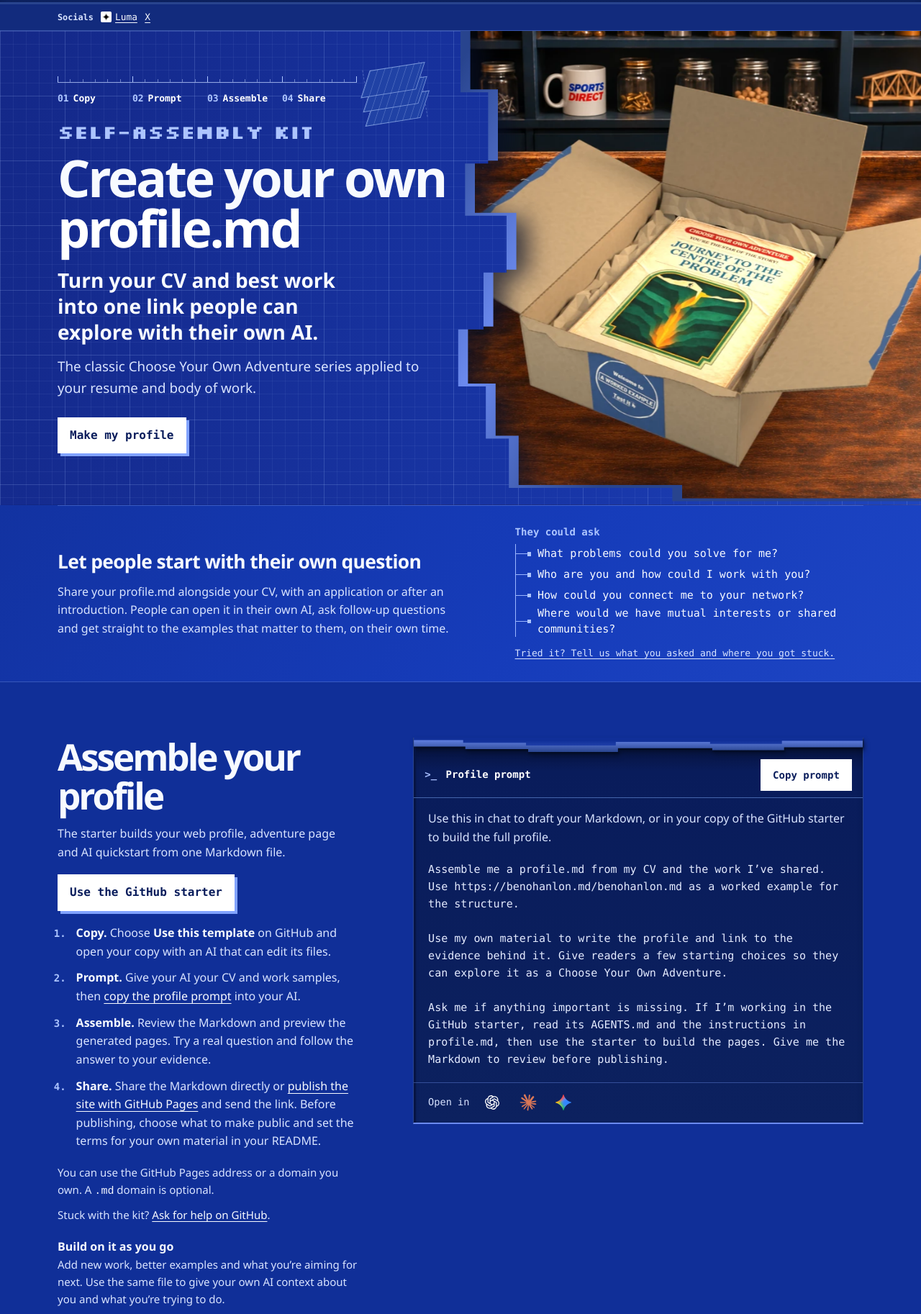
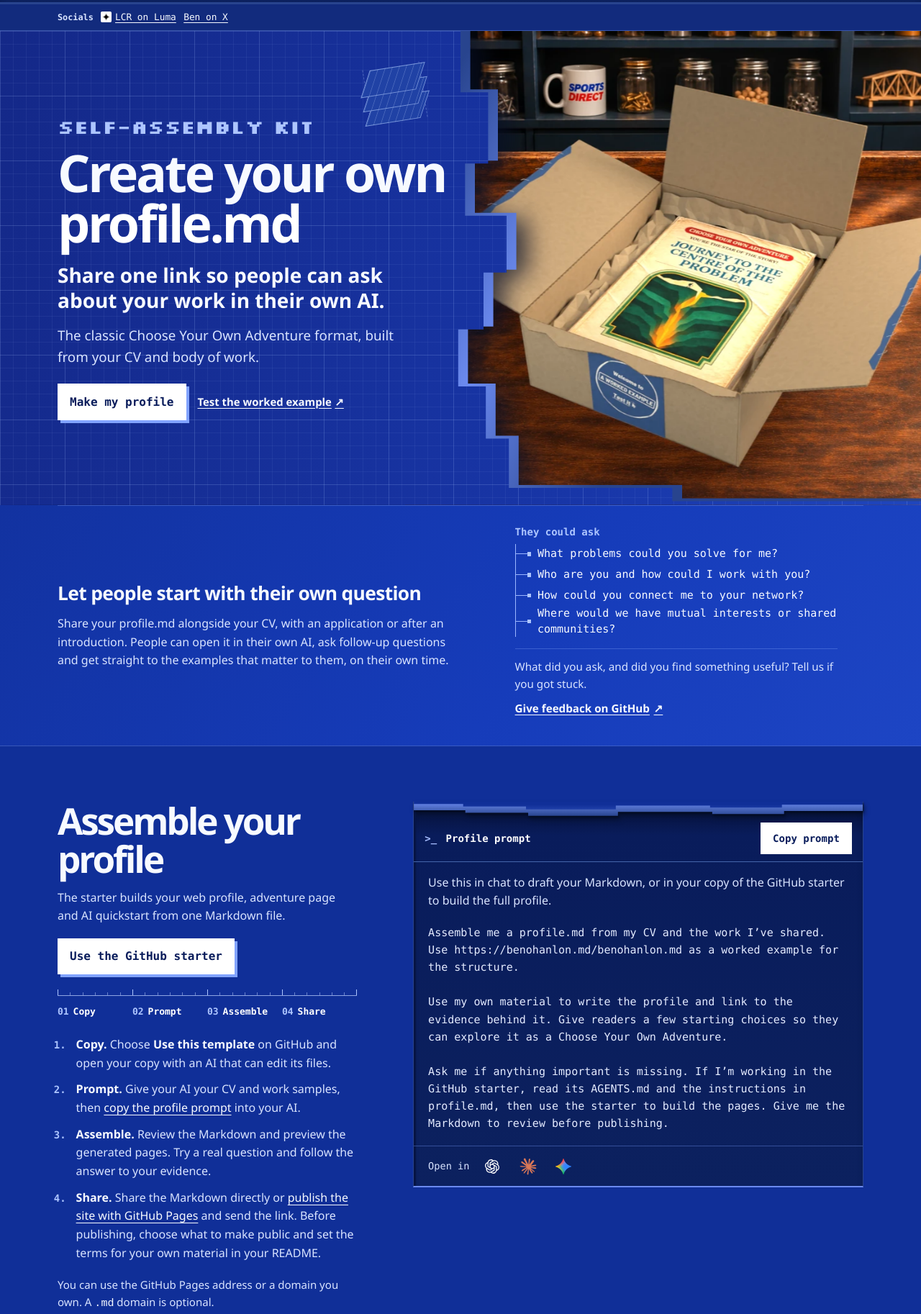
Before and after one commit to benohanlon/hiddenjobs-ai, a plain HTML site: page profile-md/index.html in a window 1280 px wide. Shown: the part 203-2029 px from the top of the page at 72% size. Drawn offline with Linux system fonts and the light colour scheme.

Commit message:
Clarify the profile actions and feedback route

```diff
--- a/assets/site.css
+++ b/assets/site.css
@@ -274,7 +274,7 @@ a { color: var(--ink); text-underline-offset: 0.22em; }
   display: grid;
   grid-template-columns: repeat(4, minmax(0, 1fr));
   width: min(100%, 26rem);
-  margin-bottom: 0.55rem;
+  margin-top: 1.8rem;
   border-top: 1px solid #bdd0feba;
 }
 
@@ -322,7 +322,32 @@ a { color: var(--ink); text-underline-offset: 0.22em; }
 .hero h1 span { color: var(--white); }
 .hero-summary { max-width: 33rem; font-size: clamp(1.35rem, 2.35vw, 1.75rem); font-weight: 680; line-height: 1.28; text-wrap: balance; }
 .hero-context { max-width: 32rem; margin-top: 0.9rem; color: var(--secondary); font-size: clamp(1.0625rem, 1.5vw, 1.175rem); }
-.hero .button { margin-top: 1.6rem; }
+.hero-actions {
+  display: flex;
+  flex-wrap: wrap;
+  align-items: center;
+  gap: 0.55rem 1rem;
+  margin-top: 1.4rem;
+}
+
+.hero-example-link {
+  display: inline-flex;
+  align-items: center;
+  gap: 0.28rem;
+  min-height: 2.75rem;
+  font-weight: 650;
+  font-size: 0.93rem;
+}
+
+.visually-hidden {
+  position: absolute;
+  width: 1px;
+  height: 1px;
+  margin: -1px;
+  overflow: hidden;
+  clip-path: inset(50%);
+  white-space: nowrap;
+}
 
 .button {
   display: inline-flex;
@@ -684,6 +709,21 @@ a { color: var(--ink); text-underline-offset: 0.22em; }
 .reader-choices li { position: relative; display: flex; gap: 0.55rem; align-items: center; min-height: 1.8rem; font: 0.9375rem/1.45 var(--mono); }
 .reader-choices li::before { content: ""; flex: 0 0 auto; width: 0.35rem; height: 0.35rem; background: var(--accent); }
 .reader-choices li::after { content: ""; position: absolute; left: -1rem; width: 1rem; height: 1px; background: #9bb6ff; }
+.reader-feedback {
+  max-width: 28rem;
+  margin-top: 0.95rem;
+  padding-top: 0.75rem;
+  border-top: 1px solid var(--line);
+  color: var(--secondary);
+  font-size: 0.95rem;
+}
+.reader-feedback a {
+  display: inline-flex;
+  align-items: center;
+  gap: 0.35rem;
+  min-height: 2.75rem;
+  font-weight: 650;
+}
 
 .cut-band {
   --cut-face: var(--blue);
@@ -774,7 +814,7 @@ a { color: var(--ink); text-underline-offset: 0.22em; }
 .make-copy h2 { font-size: clamp(2.05rem, 4vw, 3.25rem); letter-spacing: -0.06em; line-height: 1.05; }
 .make-intro { margin-top: 0.85rem; color: var(--secondary); }
 .starter-button { margin-top: 1.1rem; }
-.instructions { margin: 1.15rem 0; padding-left: 1.25rem; }
+.instructions { margin: 0.4rem 0 1.15rem; padding-left: 1.25rem; }
 .instructions li { padding-left: 0.35rem; margin-top: 0.7rem; color: var(--secondary); }
 .instructions li::marker { color: var(--accent); font: 650 0.875rem var(--mono); }
 .instructions strong { color: var(--ink); }
@@ -841,9 +881,6 @@ a { color: var(--ink); text-underline-offset: 0.22em; }
   background: var(--white);
 }
 .newsletter-signup > a { display: inline-block; margin-top: 0.45rem; }
-.reader-choices .reader-feedback { margin-top: 0.8rem; font: 0.81rem/1.5 var(--mono); }
-.reader-feedback a { color: var(--secondary); }
-
 .more-copy { grid-area: copy; max-width: 34rem; }
 #more {
   display: grid;
--- a/profile-md/index.html
+++ b/profile-md/index.html
@@ -19,7 +19,7 @@
   <meta name="twitter:card" content="summary_large_image">
   <meta name="twitter:image" content="https://hiddenjobs.ai/assets/profile-md-share.jpg?v=parcel">
   <meta name="twitter:image:alt" content="Create your own profile.md. A Choose Your Own Adventure for your CV and best work. An open delivery carton sits beside the AI Builders LCR and Hermes Agent logos.">
-  <link rel="stylesheet" href="../assets/site.css?v=socials-newsletter">
+  <link rel="stylesheet" href="../assets/site.css?v=launch-review">
   <script src="../assets/profile.js?v=workbench-depth" defer></script>
   <title>Create your own CYOA profile.md | Hidden Jobs</title>
 </head>
@@ -91,9 +91,9 @@
       <span class="label">Socials</span>
       <a href="https://luma.com/aibuilderslcr" aria-label="AI Builders LCR events on Luma">
         <img src="../assets/luma-icon.ico" alt="" width="15" height="15">
-        Luma
+        LCR on Luma
       </a>
-      <a href="https://x.com/benohanlon" aria-label="Ben O’Hanlon on X">X</a>
+      <a href="https://x.com/benohanlon" aria-label="Ben O’Hanlon on X">Ben on X</a>
     </div>
   </nav>
 
@@ -108,21 +108,18 @@
         </div>
         <div class="shell hero-inner">
           <div class="hero-copy">
-            <nav class="kit-ruler" aria-label="Assembly steps">
-              <a href="#make-yours"><span aria-hidden="true">01</span> Copy</a>
-              <a href="#prompt-profile"><span aria-hidden="true">02</span> Prompt</a>
-              <a href="#assemble-profile"><span aria-hidden="true">03</span> Assemble</a>
-              <a href="#publish-profile"><span aria-hidden="true">04</span> Share</a>
-            </nav>
             <p class="label kit-label">Self-assembly kit</p>
             <h1>Create your own<br><span>profile.md</span></h1>
-            <p class="hero-summary">Turn your CV and best work into one link people can explore with their own AI.</p>
-            <p class="hero-context">The classic Choose Your Own Adventure series applied to your resume and body of work.</p>
-            <a class="button button-primary" href="#make-yours">Make my profile</a>
+            <p class="hero-summary">Share one link so people can ask about your work in their own AI.</p>
+            <p class="hero-context">The classic Choose Your Own Adventure format, built from your CV and body of work.</p>
+            <div class="hero-actions">
+              <a class="button button-primary" href="#make-yours">Make my profile</a>
+              <a class="hero-example-link" href="https://benohanlon.md/" target="_blank" rel="noopener">Test the worked example <span aria-hidden="true">↗</span><span class="visually-hidden"> (opens in a new tab)</span></a>
+            </div>
           </div>
 
           <div class="workshop-example">
-            <a class="example" href="https://benohanlon.md/" aria-label="Test it with Ben’s worked example">
+            <a class="example" href="https://benohanlon.md/" target="_blank" rel="noopener" aria-label="Test Ben’s worked example (opens in a new tab)">
               <span class="tag-cord" aria-hidden="true"></span>
               <span class="example-tag">
                 <span class="tag-eyelet" aria-hidden="true"></span>
@@ -132,7 +129,7 @@
                 <span class="tag-link">Test it</span>
               </span>
             </a>
-            <a class="box-example" href="https://benohanlon.md/" aria-label="Test it with Ben’s worked example">
+            <a class="box-example" href="https://benohanlon.md/" target="_blank" rel="noopener" aria-label="Test Ben’s worked example (opens in a new tab)">
               <span class="box-scene">
                 <span class="box-label">
                   <span class="shelf-badge" aria-hidden="true"></span>
@@ -165,7 +162,10 @@
             <li>How could you connect me to your network?</li>
             <li>Where would we have mutual interests or shared communities?</li>
           </ul>
-          <p class="reader-feedback"><a href="https://github.com/benohanlon/profile-md-template/discussions/categories/show-and-tell">Tried it? Tell us what you asked and where you got stuck.</a></p>
+          <div class="reader-feedback" id="feedback">
+            <p>What did you ask, and did you find something useful? Tell us if you got stuck.</p>
+            <a href="https://github.com/benohanlon/profile-md-template/discussions/categories/show-and-tell">Give feedback on GitHub <span aria-hidden="true">↗</span></a>
+          </div>
         </div>
       </div>
     </section>
@@ -175,8 +175,14 @@
         <h2 id="make-heading">Assemble your profile</h2>
         <p class="make-intro">The starter builds your web profile, adventure page and AI quickstart from one Markdown file.</p>
         <a class="button button-primary starter-button" href="https://github.com/benohanlon/profile-md-template">Use the GitHub starter</a>
+        <nav class="kit-ruler" aria-label="Assembly steps">
+          <a href="#copy-profile"><span aria-hidden="true">01</span> Copy</a>
+          <a href="#prompt-profile"><span aria-hidden="true">02</span> Prompt</a>
+          <a href="#assemble-profile"><span aria-hidden="true">03</span> Assemble</a>
+          <a href="#publish-profile"><span aria-hidden="true">04</span> Share</a>
+        </nav>
         <ol class="instructions">
-          <li><strong>Copy.</strong> Choose <strong>Use this template</strong> on GitHub and open your copy with an AI that can edit its files.</li>
+          <li id="copy-profile"><strong>Copy.</strong> Choose <strong>Use this template</strong> on GitHub and open your copy with an AI that can edit its files.</li>
           <li id="prompt-profile"><strong>Prompt.</strong> Give your AI your CV and work samples, then <a href="#draft-profile">copy the profile prompt</a> into your AI.</li>
           <li id="assemble-profile"><strong>Assemble.</strong> Review the Markdown and preview the generated pages. Try a real question and follow the answer to your evidence.</li>
           <li id="publish-profile"><strong>Share.</strong> Share the Markdown directly or <a href="https://docs.github.com/en/pages/getting-started-with-github-pages/creating-a-github-pages-site">publish the site with GitHub Pages</a> and send the link. Before publishing, choose what to make public and set the terms for your own material in your README.</li>
```
